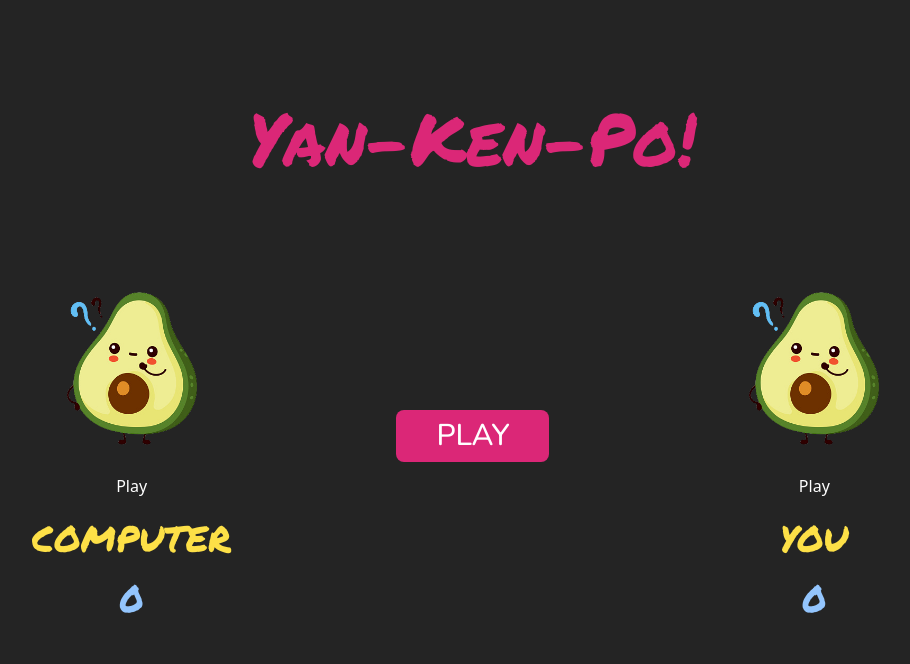
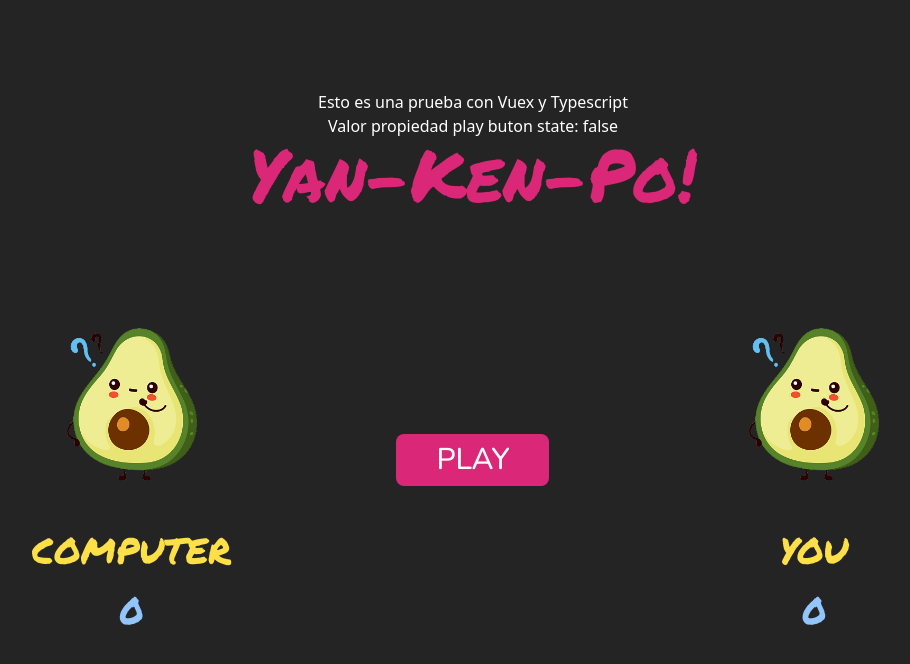
Before and after one commit to claudiainbytes/yan-ken-po, a Vue app: page / in a window 1280 px wide. Shown: the top 664 px of the page, without its empty margins (167-1077 px from the left). Built offline with nearby package versions, Linux system fonts and the light colour scheme.

Commit message:
¨¨Adding Vuex to control states

```diff
--- a/package.json
+++ b/package.json
@@ -9,7 +9,8 @@
     "preview": "vite preview"
   },
   "dependencies": {
-    "vue": "^3.2.41"
+    "vue": "^3.2.41",
+    "vuex": "^4.1.0"
   },
   "devDependencies": {
     "@vitejs/plugin-vue": "^3.2.0",
--- a/src/App.vue
+++ b/src/App.vue
@@ -5,5 +5,5 @@ import YanKenPo from './components/YanKenPo.vue'
 </script>
 
 <template>
-  <YanKenPo msg="Vite + Vue" />
+  <YanKenPo/>
 </template>
--- a/src/components/SlotPot.vue
+++ b/src/components/SlotPot.vue
@@ -1,6 +1,7 @@
 <script lang="ts">
 
 import { propsToAttrMap } from '@vue/shared';
+import store from '../store'
 import { defineComponent } from 'vue'
 
 export default defineComponent({
@@ -24,17 +25,12 @@ export default defineComponent({
         score: {
             type: Number,
             default: 0
-        },
-        playButtonState: {
-            type: Boolean,
-            default: false
         }
     },
     setup(props) {
         props.id,
         props.player,
-        props.score,
-        props.playButtonState
+        props.score
     },
     methods:{
         shuffleObjects(array: Array<{ img: string }>) {
@@ -51,6 +47,7 @@ export default defineComponent({
             }
         },
         moveSlotPot(id: string, imgSlot: Array<{ img: string }>) {
+
             imgSlot = this.shuffleObjects(imgSlot);
             const rollIntervalTime: number = 180;
             let parentImgSlot: HTMLElement | null | any;
@@ -74,12 +71,7 @@ export default defineComponent({
                     newItemSlot.classList.add('slotpot_image');
                     newItemSlot.classList.add(imgSlot[i].img);
                     newItemSlot.setAttribute('style','height: ' + heightSlotpot + 'px');
-                    if (parentImgSlot.hasChildNodes()) {
-                        prevImgSlot = currentImgSlot;
-                        prevImgSlot.classList.remove('slotpot_current');
-                    }
                     currentImgSlot = newItemSlot;
-                    currentImgSlot.classList.add('slotpot_current');
                     parentImgSlot.appendChild(currentImgSlot);
                     parentImgSlot.setAttribute('style','transform: translateY(-'+ desplazamientoY + 'px)');
                     desplazamientoY += heightSlotpot;
@@ -102,21 +94,38 @@ export default defineComponent({
             self.cleanSlotPot(self.id);
             self.setSlotPot(self.id, self.imgSlot);
             self.moveSlotPot(self.id, self.imgSlot);
-            console.log("y aqui " + self.playButtonState);
         }
     },
     mounted() {
         let self: any = this;
+        self.playButtonState = store.getters.playButtonState;
         self.setSlotPot(self.id, self.imgSlot);
     },
-    updated() {
-        let self: any = this;
-        //let buttonSlot: HTMLElement | null  = document.querySelector('#'+ this.id + ' button');
-        //buttonSlot?.addEventListener('click', self.playSlot());
-            self.cleanSlotPot(self.id);
-            self.setSlotPot(self.id, self.imgSlot);
-            self.moveSlotPot(self.id, self.imgSlot);
-		console.log("estado de updated " + self.playButtonState);
+    computed:{
+        playButtonState: {
+            get(): boolean {
+                return store.state.playButtonState;
+            },
+            set(value: boolean) {
+                store.state.playButtonState = value
+            }
+        }
+    },
+    watch: {
+        playButtonState(newValue, oldValue){
+            console.log("Watcher desde SlotPot: El playButtonState pasó de ser '%s' a '%s'", oldValue, newValue);
+            if(this.playButtonState){
+                let self: any = this;
+                let buttonSlot: HTMLElement | null  = document.querySelector('#'+ self.id + ' button');
+                buttonSlot?.addEventListener('click', self.playSlot());
+                if(store.state.playerComputer.name == this.player )
+                    store.dispatch('changeStateComputerAction');
+                if(store.state.playerOne.name == this.player)
+                    store.dispatch('changeStatePlayerAction');
+                store.dispatch('stopButtonAction');
+                self.cleanSlotPot(self.id);
+            }
+        }
     }
 })
 
@@ -129,7 +138,7 @@ export default defineComponent({
                 <div class="slotpot_image slotpot_image-default"></div>
             </div>
         </div>
-        <button class="hidden_" @click="playSlot">Play</button>
+        <button class="hidden" @click="playSlot">Play</button>
         <p class="slotpot_player">{{ player }}</p>
         <p class="slotpot_score">{{ score }}</p>
     </div>
--- a/src/components/YanKenPo.vue
+++ b/src/components/YanKenPo.vue
@@ -1,5 +1,5 @@
 <script lang="ts">
-
+import store from '../store'
 import { defineComponent } from 'vue'
 import SlotPot from './SlotPot.vue'
 
@@ -9,14 +9,32 @@ export default defineComponent({
   },
   data() {
     return {
-      appTitle: "Yan-Ken-Po!",
-      playButtonState: false
+      appTitle: "Yan-Ken-Po!"
     }
   },
   methods:{
     playButton(event: any) {
-      this.playButtonState = true;
-      console.log("el valor " + this.playButtonState);
+      store.state.playButtonState = true;
+      store.dispatch('playButtonAction');
+      console.log("el valor de playButtonState por ahora es: " + store.getters.playButtonState);
+    }
+  },
+  computed:{
+    stateTitle:{
+      get():string{
+        return store.state.stateTitle;
+      },
+      set(value:string){
+        store.state.stateTitle = value
+      }
+    },
+    playButtonState: {
+      get(): boolean {
+        return store.state.playButtonState;
+      },
+      set(value: boolean) {
+        store.state.playButtonState = value
+      }
     }
   }
 })
@@ -25,13 +43,15 @@ export default defineComponent({
 
 <template>
   <div class="w-full h-screen flex flex-col justify-center items-center">
+    <h1>{{stateTitle}}</h1>
+    <h1>Valor propiedad play buton state: {{ playButtonState }}</h1>
     <h2 class="text-7xl text-pink-600 font-permanentmarker">{{ appTitle }}</h2>
     <div class="w-4/5 h-auto flex flex-row justify-center items-center my-20">
-          <SlotPot player="Computer" :score="0" id="slotpot1" :playButtonState="playButtonState"></SlotPot>
+          <SlotPot player="Computer" :score="0" id="slotpot1"></SlotPot>
         <div class="w-1/3 flex flex-col justify-center items-center">
           <button class="w-auto px-10 py-2 text-3xl bg-pink-600 rounded-lg text-white font-nunito uppercase" @click="playButton">Play</button>
         </div>
-          <SlotPot player="You" :score="0" id="slotpot2" :playButtonState="playButtonState"></SlotPot>
+          <SlotPot player="You" :score="0" id="slotpot2"></SlotPot>
     </div>
   </div>
 </template>
--- /dev/null
+++ b/src/store/index.ts
@@ -0,0 +1,57 @@
+import Vue from 'vue'
+import Vuex, { StoreOptions } from 'vuex';
+import { RootState } from './types';
+
+const store:StoreOptions<RootState> = {
+    state: {
+        stateTitle: "Esto es una prueba con Vuex y Typescript",
+        playButtonState: false,
+        playerComputer: { name: "Computer", playSlotpot: false, result: 0 },
+        playerOne: { name: "You", playSlotpot: false, result: 0 }
+    },
+    mutations: {
+        playButton(state) {
+            state.playButtonState = state.playButtonState;
+        },
+        stopButton(state) {
+            if((state.playerComputer.playSlotpot) && (state.playerOne.playSlotpot)){
+                state.playButtonState = false;
+                state.playerComputer.playSlotpot = false;
+                state.playerOne.playSlotpot = false;
+            }
+        },
+        changeStateComputer(state) {
+            state.playerComputer.playSlotpot = true;
+        },
+        changeStatePlayer(state) {
+            state.playerOne.playSlotpot = true;
+        }
+    },
+    actions: {
+        playButtonAction(context) {
+            context.commit('playButton')
+        },
+        stopButtonAction(context) {
+            context.commit('stopButton')
+        },
+        changeStateComputerAction(context) {
+            context.commit('changeStateComputer')
+        },
+        changeStatePlayerAction(context) {
+            context.commit('changeStatePlayer')
+        }
+    },
+    getters: {
+        playButtonState(state) {
+            return state.playButtonState
+        },
+        stateComputer(state) {
+            return state.playerComputer.playSlotpot
+        },
+        statePlayer(state) {
+            return state.playerComputer.playSlotpot
+        }
+    }
+  }
+
+  export default new Vuex.Store<RootState>(store)
--- /dev/null
+++ b/src/store/types.ts
@@ -0,0 +1,12 @@
+interface Player {
+    name: string;
+    playSlotpot: boolean;
+    result: number;
+}
+
+export interface RootState {
+    stateTitle: string;
+    playButtonState: boolean;
+    playerComputer: Player;
+    playerOne: Player;
+}
```
Also changed, not shown: 1 other file (tests, documents, lock files or other folders).
